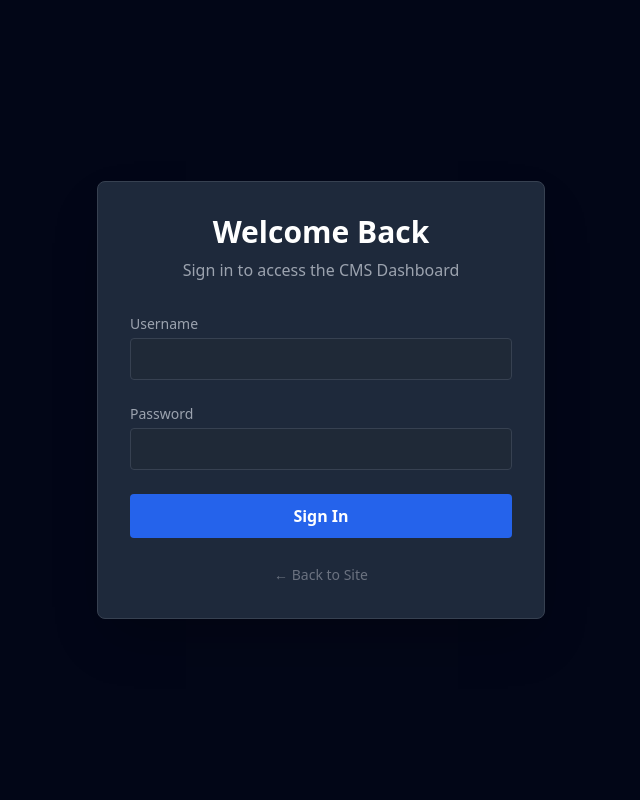
After one commit to AungPhyoeNaing/hpleo-contentms, a Django app: template apps/dashboard/templates/dashboard/login.html in a window 1280 px wide. The commit adds this page. Shown: the whole page, without its empty margins (319-959 px from the left). Run offline with Django 5.2, Linux system fonts and the light colour scheme; the template is opened without the code that fills it, so the values that code supplies are empty; some libraries are stand-ins or nearby versions.

Commit message:
Fix Hero section UI bugs (split layout) and add Dashboard Login page

```diff
--- /dev/null
+++ b/apps/dashboard/templates/dashboard/login.html
@@ -0,0 +1,65 @@
+<!DOCTYPE html>
+<html lang="en" class="dark">
+<head>
+    <meta charset="UTF-8">
+    <meta name="viewport" content="width=device-width, initial-scale=1.0">
+    <title>CMS Login</title>
+    <script src="https://cdn.tailwindcss.com"></script>
+    <script>
+        tailwind.config = {
+            darkMode: 'class',
+            theme: {
+                extend: {
+                    colors: {
+                        dark: '#0f172a',
+                        card: '#1e293b'
+                    }
+                }
+            }
+        }
+    </script>
+    <style>
+        body { background-color: #020617; color: #e2e8f0; }
+    </style>
+</head>
+<body class="flex h-screen items-center justify-center">
+
+    <div class="w-full max-w-md p-8 bg-card rounded-lg border border-gray-700 shadow-2xl">
+        <div class="text-center mb-8">
+            <h1 class="text-3xl font-bold text-white">Welcome Back</h1>
+            <p class="text-gray-400 mt-2">Sign in to access the CMS Dashboard</p>
+        </div>
+
+        <form method="post" class="space-y-6">
+            {% csrf_token %}
+
+            {% if form.errors %}
+            <div class="bg-red-900/50 border border-red-500 text-red-200 p-3 rounded text-sm">
+                <p>Invalid username or password.</p>
+            </div>
+            {% endif %}
+
+            <div>
+                <label class="block text-sm font-medium text-gray-400 mb-1">Username</label>
+                <input type="text" name="username" required
+                       class="w-full bg-gray-800 border border-gray-700 rounded px-3 py-2 text-white focus:outline-none focus:border-blue-500">
+            </div>
+
+            <div>
+                <label class="block text-sm font-medium text-gray-400 mb-1">Password</label>
+                <input type="password" name="password" required
+                       class="w-full bg-gray-800 border border-gray-700 rounded px-3 py-2 text-white focus:outline-none focus:border-blue-500">
+            </div>
+
+            <button type="submit" class="w-full bg-blue-600 hover:bg-blue-700 text-white font-bold py-2.5 rounded transition">
+                Sign In
+            </button>
+        </form>
+
+        <div class="mt-6 text-center">
+            <a href="{% url 'home' %}" class="text-sm text-gray-500 hover:text-white">← Back to Site</a>
+        </div>
+    </div>
+
+</body>
+</html>
--- a/apps/dashboard/urls.py
+++ b/apps/dashboard/urls.py
@@ -2,6 +2,10 @@ from django.urls import path
 from . import views
 
 urlpatterns = [
+    # Auth
+    path('login/', views.DashboardLoginView.as_view(), name='dashboard_login'),
+    path('logout/', views.DashboardLogoutView.as_view(), name='dashboard_logout'),
+
     path('', views.DashboardHomeView.as_view(), name='dashboard_home'),
 
     # Resource URLs
```
Also changed, not shown: apps/dashboard/templates/dashboard/base.html (+7 -1 lines), apps/dashboard/views.py (+16 -0 lines), apps/videos/templates/videos/video_list.html (+23 -11 lines).
